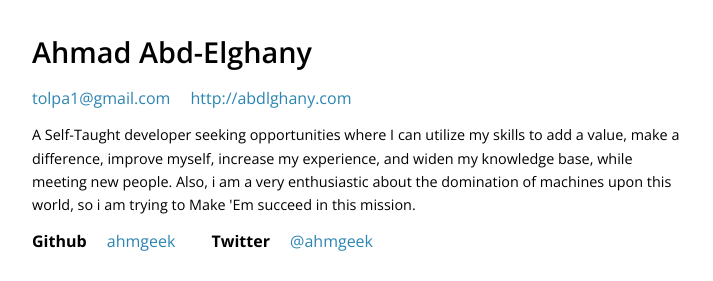
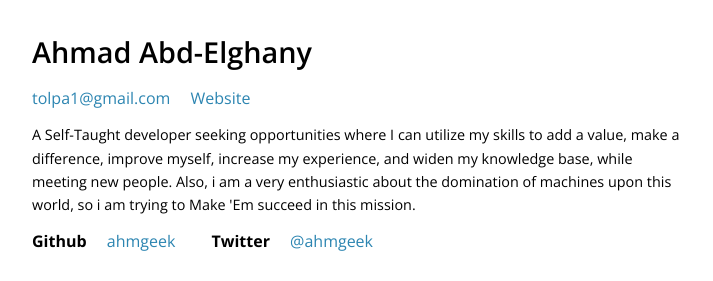
Before and after one commit to ahmgeek/_ahmgeek.github.io, a Jekyll site: the page resume.html, which Jekyll copies as it is, in a window 1280 px wide and 900 px high. Shown: the top 281 px of the window, without its empty margins (283-996 px from the left). Built offline with Jekyll 4.4.1, drawn with Linux system fonts in a browser that asks for light colours.

Commit message:
Clean the shit

```diff
--- a/resume.html
+++ b/resume.html
@@ -224,7 +224,7 @@ section h2 {
 					<a href="/cdn-cgi/l/email-protection#1662797a66772756717b777f7a3875797b"><span class="__cf_email__" data-cfemail="681c0704180959280f05090104460b0705">[email&#160;protected]</span><script data-cfhash='f9e31' type="text/javascript">/* <![CDATA[ */!function(t,e,r,n,c,a,p){try{t=document.currentScript||function(){for(t=document.getElementsByTagName('script'),e=t.length;e--;)if(t[e].getAttribute('data-cfhash'))return t[e]}();if(t&&(c=t.previousSibling)){p=t.parentNode;if(a=c.getAttribute('data-cfemail')){for(e='',r='0x'+a.substr(0,2)|0,n=2;a.length-n;n+=2)e+='%'+('0'+('0x'+a.substr(n,2)^r).toString(16)).slice(-2);p.replaceChild(document.createTextNode(decodeURIComponent(e)),c)}p.removeChild(t)}}catch(u){}}()/* ]]> */</script></a>
 				</span>
 				<span class="detail">
-					<a href="http://abdlghany.com">http://abdlghany.com</a>
+					<a href="http://ahmgeek.github.io">Website</a>
 				</span>
 			</div>
 		</header>
--- a/resume.json
+++ b/resume.json
@@ -5,7 +5,7 @@
     "picture": "http://i.imgur.com/m6rhQmU.jpg",
     "email": "tolpa1@gmail.com",
     "phone": "",
-    "website": "http://abdlghany.com",
+    "website": "http://ahmgeek.github.io",
     "summary": "A Self-Taught developer seeking opportunities where I can utilize my skills to add a value, make a difference, improve myself, increase my experience, and widen my knowledge base, while meeting new people. Also, i am a very enthusiastic about the domination of machines upon this world, so i am trying to Make 'Em succeed in this mission.",
     "location": {
       "address": "Cairo/Egypt",
```
